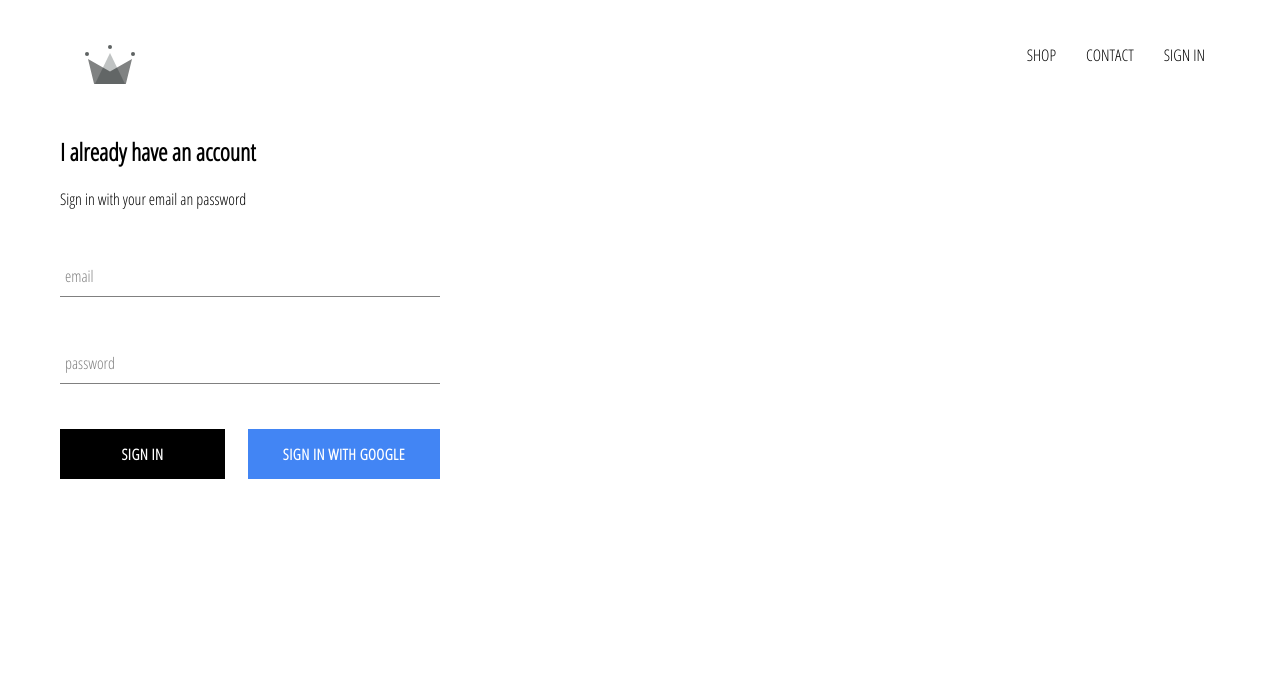
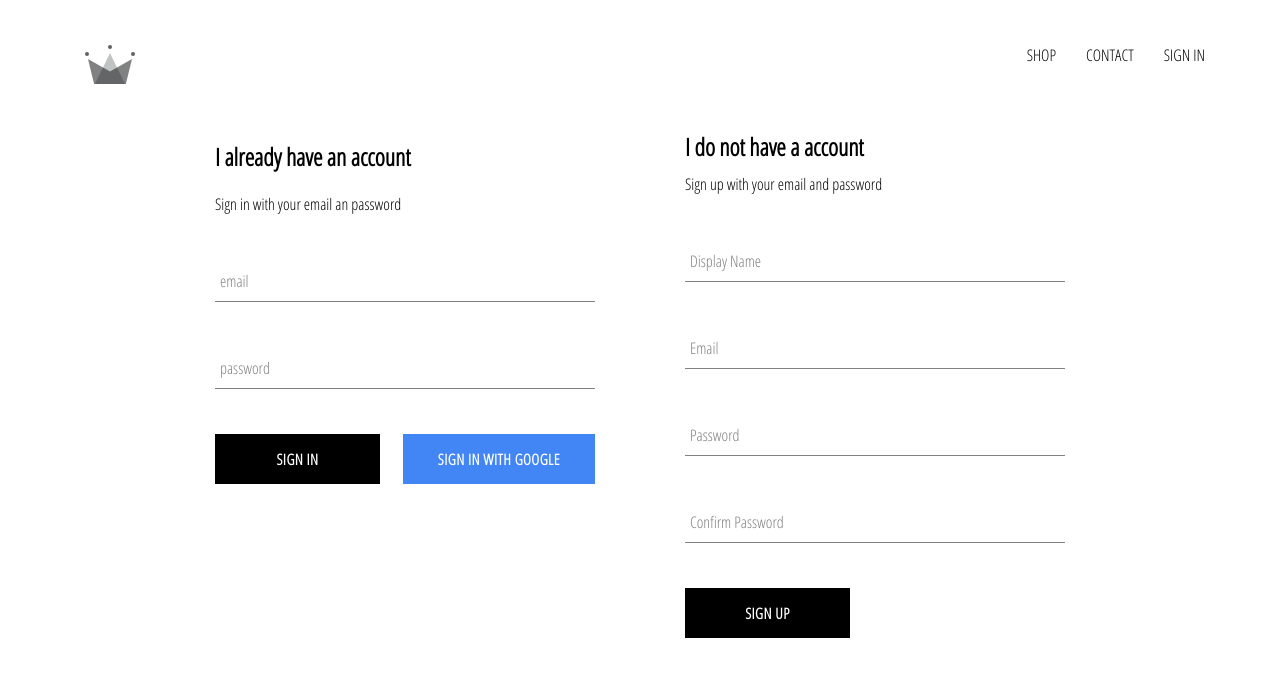
Before and after one commit to mgrunwald74/crwn-clothing, a React (Create React App) app: page /signin in a window 1280 px wide. Shown: the top 676 px of the page. Built offline with nearby package versions, Linux system fonts and the light colour scheme; no server answers.

Commit message:
implemented firebare, included ability to store authenticated users

```diff
--- a/src/App.js
+++ b/src/App.js
@@ -1,7 +1,7 @@
 import React from 'react';
 import { Route, Switch } from 'react-router-dom';
 
-import { auth } from './firebase/firebase.utils';
+import { auth, createUserProfileDocument } from './firebase/firebase.utils';
 
 import './App.css';
 
@@ -22,9 +22,21 @@ class App extends React.Component {
   unsubscribeFromAuth = null;
 
   componentDidMount() {
-    auth.onAuthStateChanged((user) => {
-      this.setState({ currentUser: user });
-      console.log(user);
+    this.unsubscribeFromAuth = auth.onAuthStateChanged(async (userAuth) => {
+      if (userAuth) {
+        const userRef = await createUserProfileDocument(userAuth);
+
+        userRef.onSnapshot((snapShot) => {
+          this.setState({
+            currentUser: {
+              id: snapShot.id,
+              ...snapShot.data(),
+            },
+          });
+        });
+      } else {
+        this.setState({ currentUser: userAuth });
+      }
     });
   }
 
@@ -35,7 +47,7 @@ class App extends React.Component {
   render() {
     return (
       <div>
-        <Header currentUser={this.state.currentUser}/>
+        <Header currentUser={this.state.currentUser} />
         <Switch>
           <Route exact path="/" component={HomePage} />
           <Route path="/shop" component={ShopPage} />
--- /dev/null
+++ b/src/components/sign-up/sign-up.component.jsx
@@ -0,0 +1,101 @@
+import React from 'react';
+import { auth, createUserProfileDocument } from '../../firebase/firebase.utils';
+
+import FormInput from '../form-input/form-input.component';
+import CustomButton from '../custom-button/custom-button.component';
+
+import './sign-up.styles.scss';
+
+class SignUp extends React.Component {
+  constructor() {
+    super();
+
+    this.state = {
+      displayName: '',
+      email: '',
+      password: '',
+      confirmPassword: '',
+    };
+  }
+
+  handleSubmit = async (event) => {
+    event.preventDefault();
+
+    const { displayName, email, password, confirmPassword } = this.state;
+
+    if(password !== confirmPassword) {
+      alert("password don't match");
+      return;
+    }
+
+    try {
+      const { user } = await auth.createUserWithEmailAndPassword(email, password);
+
+      await createUserProfileDocument(user, {displayName});
+
+      this.setState({
+        displayName: '',
+        email: '',
+        password: '',
+        confirmPassword: '',
+      })
+
+    } catch (error) {
+      console.error(error);
+    }
+
+  };
+
+  handleChange = (event) => {
+    const { name, value } = event.target;
+
+    this.setState({ [name]: value});
+  };
+
+  render() {
+    const { displayName, email, password, confirmPassword } = this.state;
+    return (
+      <div className="sign-up">
+        <h2 className="title">I do not have a account</h2>
+        <span>Sign up with your email and password</span>
+        <form className="sign-up-form" onSubmit={this.handleSubmit}>
+          <FormInput
+            type="text"
+            name="displayName"
+            value={displayName}
+            onChange={this.handleChange}
+            label="Display Name"
+            required
+          />
+          <FormInput
+            type="email"
+            name="email"
+            value={email}
+            onChange={this.handleChange}
+            label="Email"
+            required
+          />
+          <FormInput
+            type="password"
+            name="password"
+            value={password}
+            onChange={this.handleChange}
+            label="Password"
+            required
+          />
+          <FormInput
+            type="password"
+            name="confirmPassword"
+            value={confirmPassword}
+            onChange={this.handleChange}
+            label="Confirm Password"
+            required
+          />
+          <CustomButton type="submit">SIGN UP</CustomButton>
+        </form>
+      </div>
+    );
+  }
+}
+
+export default SignUp;
--- /dev/null
+++ b/src/components/sign-up/sign-up.styles.scss
@@ -0,0 +1,9 @@
+.sign-up {
+  display: flex;
+  flex-direction: column;
+  width: 380px;
+
+  .title {
+    margin: 10px 0;
+  }
+}
--- a/src/firebase/firebase.utils.js
+++ b/src/firebase/firebase.utils.js
@@ -11,13 +11,39 @@ const config = {
   appId: '1:515973748366:web:a921729f1d6d26d18bdbdf',
 };
 
+export const createUserProfileDocument = async (userAuth, additionalData) => {
+  if (!userAuth) return;
+
+  const userRef = firestore.doc(`users/${userAuth.uid}`);
+
+  const snapShot = await userRef.get();
+
+  if (!snapShot.exists) {
+    const { displayName, email } = userAuth;
+    const createdAt = new Date();
+
+    try {
+      await userRef.set({
+        displayName,
+        email,
+        createdAt,
+        ...additionalData,
+      });
+    } catch (error) {
+      console.log('error creating user', error.message);
+    }
+  }
+
+  return userRef;
+};
+
 firebase.initializeApp(config);
 
 export const auth = firebase.auth();
 export const firestore = firebase.firestore();
 
-const provider = new firebase.auth.GoogleAuthProvider()
-provider.setCustomParameters({ prompt: 'select_account'})
-export const signInWithGoogle = () => auth.signInWithPopup(provider)
+const provider = new firebase.auth.GoogleAuthProvider();
+provider.setCustomParameters({ prompt: 'select_account' });
+export const signInWithGoogle = () => auth.signInWithPopup(provider);
 
 export default firebase;
--- a/src/pages/sign-in-and-sign-up/sign-in-and-sign-up.component.jsx
+++ b/src/pages/sign-in-and-sign-up/sign-in-and-sign-up.component.jsx
@@ -1,10 +1,12 @@
 import SignIn from '../../components/sign-in/sign-in.component';
+import SignUp from '../../components/sign-up/sign-up.component';
 
 import './sign-in-and-sign-up.styles.scss';
 
 const SignInAndSignUpPage = () => (
-  <div className="sign-in-an-sign-up">
+  <div className="sign-in-and-sign-up">
     <SignIn />
+    <SignUp />
   </div>
 );
 
--- a/src/pages/sign-in-and-sign-up/sign-in-and-sign-up.styles.scss
+++ b/src/pages/sign-in-and-sign-up/sign-in-and-sign-up.styles.scss
@@ -0,0 +1,6 @@
+.sign-in-and-sign-up {
+  width: 850px;
+  display: flex;
+  justify-content: space-between;
+  margin: 30px auto;
+}
```
Also changed, not shown: src/components/custom-button/custom-button.component.jsx (+7 -4 lines).
